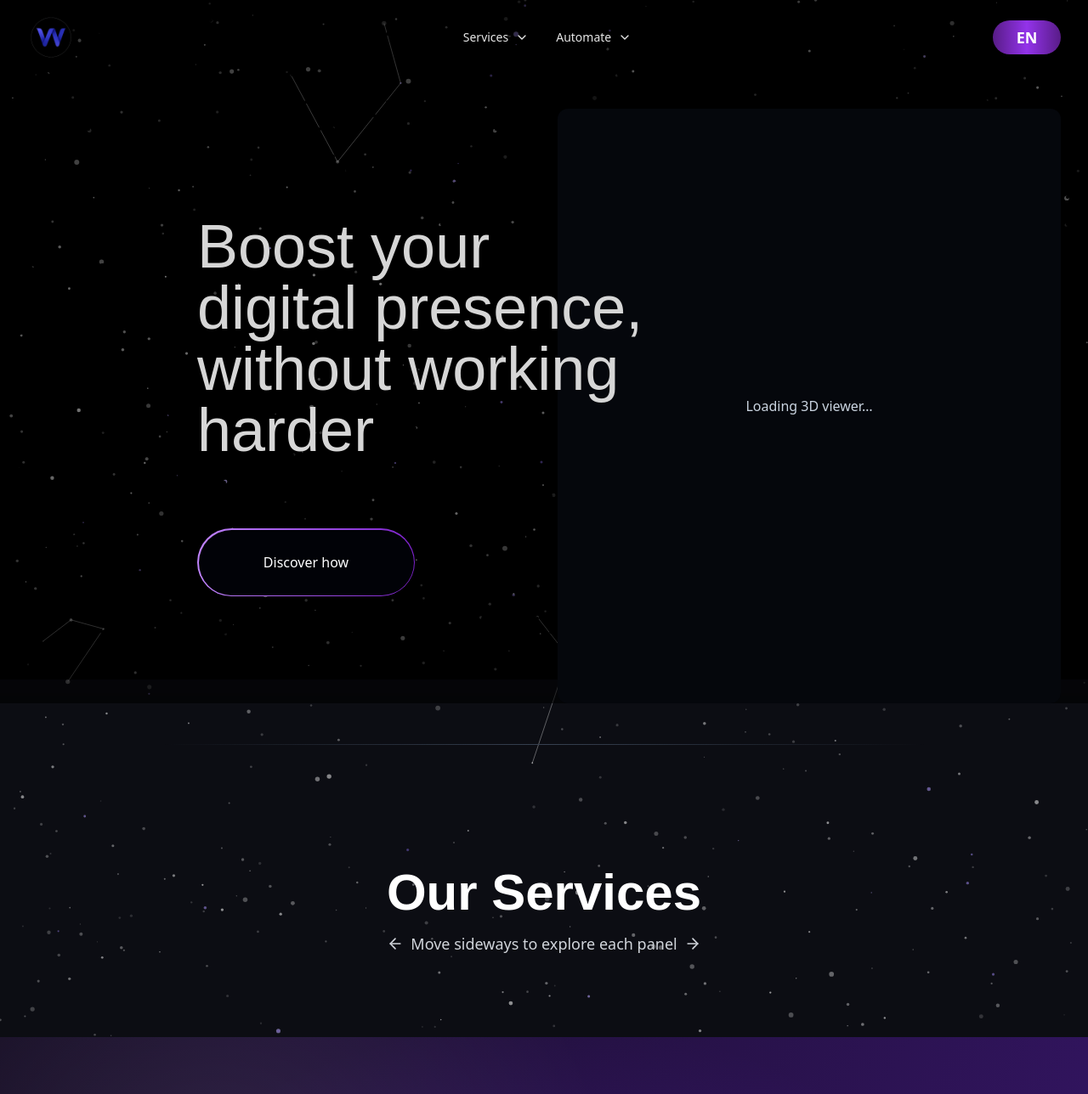
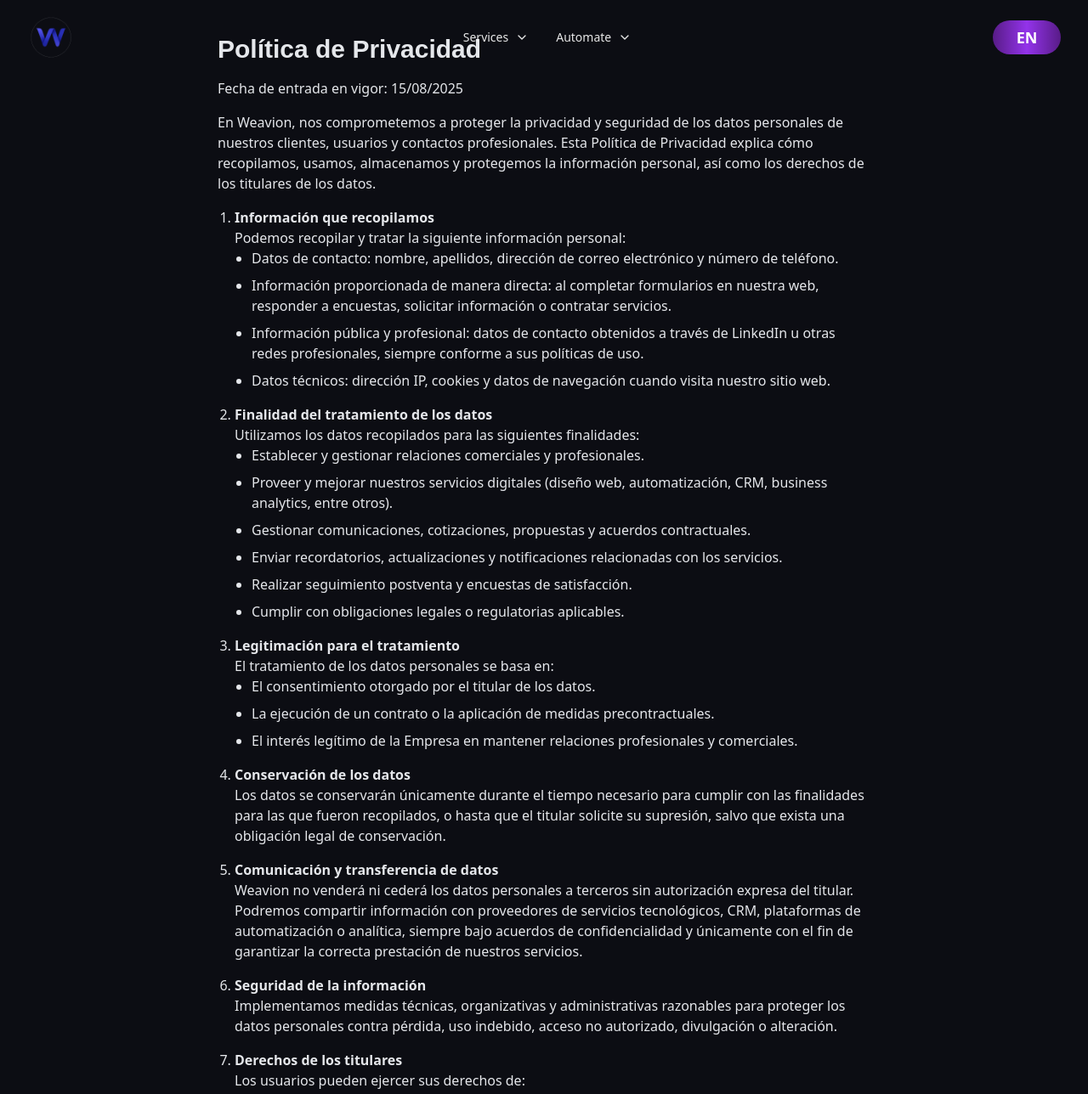
Before and after one commit to juanasaavedra/weavion, a React (Vite) app: page /#/privacy in a window 1280 px wide. Before the commit this address led to /#/. Shown: the top 1288 px of the page at 85% size. Built offline with nearby package versions, Linux system fonts and the light colour scheme; a web font is replaced by a local one.

Commit message:
Add footer and privacy policy page

```diff
--- a/src/App.jsx
+++ b/src/App.jsx
@@ -11,6 +11,7 @@ import StatsSection from "./StatsSection";
 import ProcessTimeline from "./ProcessTimeline";
 import ContactSection from "./ContactSection";
 import ServiciosPinnedSlider from "./ServiciosPinnedSlider.jsx";
+import Footer from "./Footer";
 
 /* -------------------------------------------------------
    Hook: carga el web component de Spline sin tocar index.html
@@ -327,6 +328,8 @@ export default function App() {
 
         {/* Spacer */}
         <div className="h-12 md:h-24" />
+
+        <Footer />
       </div>
     </>
   );
--- /dev/null
+++ b/src/Footer.jsx
@@ -0,0 +1,14 @@
+import React from 'react';
+import { Link } from 'react-router-dom';
+
+export default function Footer() {
+  return (
+    <footer className="py-6 text-center text-gray-400">
+      <div className="space-x-4">
+        <a href="mailto:sales@weavion.xyz" className="hover:text-white">sales@weavion.xyz</a>
+        <span>|</span>
+        <Link to="/privacy" className="hover:text-white">Política de Privacidad</Link>
+      </div>
+    </footer>
+  );
+}
--- a/src/main.jsx
+++ b/src/main.jsx
@@ -12,6 +12,7 @@ import GeneraCitas from './pages/GeneraCitas';
 import InventarioInteractivo from './pages/InventarioInteractivo';
 import CotizacionesInmediatas from './pages/CotizacionesInmediatas';
 import PostventaInteligente from './pages/PostventaInteligente';
+import PrivacyPolicy from './pages/PrivacyPolicy';
 import './index.css';
 import './i18n';
 import Header from './Header';
@@ -37,6 +38,7 @@ ReactDOM.createRoot(document.getElementById('root')).render(
           <Route path="services/instant-quotes" element={<CotizacionesInmediatas />} />
           <Route path="services/postventa" element={<PostventaInteligente />} />
           <Route path="services/smart-post-sale" element={<PostventaInteligente />} />
+          <Route path="privacy" element={<PrivacyPolicy />} />
         <Route path="*"          element={<Landing />} />  {/* fallback a landing */}
       </Routes>
     </HashRouter>
--- /dev/null
+++ b/src/pages/PrivacyPolicy.jsx
@@ -0,0 +1,84 @@
+import React from 'react';
+import Footer from '../Footer';
+
+export default function PrivacyPolicy() {
+  return (
+    <div className="px-4 py-10 text-gray-200">
+      <div className="max-w-3xl mx-auto">
+        <h1 className="text-3xl font-bold mb-4">Política de Privacidad</h1>
+        <p className="mb-4">Fecha de entrada en vigor: 15/08/2025</p>
+        <p className="mb-4">En Weavion, nos comprometemos a proteger la privacidad y seguridad de los datos personales de nuestros clientes, usuarios y contactos profesionales. Esta Política de Privacidad explica cómo recopilamos, usamos, almacenamos y protegemos la información personal, así como los derechos de los titulares de los datos.</p>
+        <ol className="list-decimal pl-5 space-y-4">
+          <li>
+            <p className="font-semibold">Información que recopilamos</p>
+            <p>Podemos recopilar y tratar la siguiente información personal:</p>
+            <ul className="list-disc pl-5 space-y-2">
+              <li>Datos de contacto: nombre, apellidos, dirección de correo electrónico y número de teléfono.</li>
+              <li>Información proporcionada de manera directa: al completar formularios en nuestra web, responder a encuestas, solicitar información o contratar servicios.</li>
+              <li>Información pública y profesional: datos de contacto obtenidos a través de LinkedIn u otras redes profesionales, siempre conforme a sus políticas de uso.</li>
+              <li>Datos técnicos: dirección IP, cookies y datos de navegación cuando visita nuestro sitio web.</li>
+            </ul>
+          </li>
+          <li>
+            <p className="font-semibold">Finalidad del tratamiento de los datos</p>
+            <p>Utilizamos los datos recopilados para las siguientes finalidades:</p>
+            <ul className="list-disc pl-5 space-y-2">
+              <li>Establecer y gestionar relaciones comerciales y profesionales.</li>
+              <li>Proveer y mejorar nuestros servicios digitales (diseño web, automatización, CRM, business analytics, entre otros).</li>
+              <li>Gestionar comunicaciones, cotizaciones, propuestas y acuerdos contractuales.</li>
+              <li>Enviar recordatorios, actualizaciones y notificaciones relacionadas con los servicios.</li>
+              <li>Realizar seguimiento postventa y encuestas de satisfacción.</li>
+              <li>Cumplir con obligaciones legales o regulatorias aplicables.</li>
+            </ul>
+          </li>
+          <li>
+            <p className="font-semibold">Legitimación para el tratamiento</p>
+            <p>El tratamiento de los datos personales se basa en:</p>
+            <ul className="list-disc pl-5 space-y-2">
+              <li>El consentimiento otorgado por el titular de los datos.</li>
+              <li>La ejecución de un contrato o la aplicación de medidas precontractuales.</li>
+              <li>El interés legítimo de la Empresa en mantener relaciones profesionales y comerciales.</li>
+            </ul>
+          </li>
+          <li>
+            <p className="font-semibold">Conservación de los datos</p>
+            <p>Los datos se conservarán únicamente durante el tiempo necesario para cumplir con las finalidades para las que fueron recopilados, o hasta que el titular solicite su supresión, salvo que exista una obligación legal de conservación.</p>
+          </li>
+          <li>
+            <p className="font-semibold">Comunicación y transferencia de datos</p>
+            <p>Weavion no venderá ni cederá los datos personales a terceros sin autorización expresa del titular. Podremos compartir información con proveedores de servicios tecnológicos, CRM, plataformas de automatización o analítica, siempre bajo acuerdos de confidencialidad y únicamente con el fin de garantizar la correcta prestación de nuestros servicios.</p>
+          </li>
+          <li>
+            <p className="font-semibold">Seguridad de la información</p>
+            <p>Implementamos medidas técnicas, organizativas y administrativas razonables para proteger los datos personales contra pérdida, uso indebido, acceso no autorizado, divulgación o alteración.</p>
+          </li>
+          <li>
+            <p className="font-semibold">Derechos de los titulares</p>
+            <p>Los usuarios pueden ejercer sus derechos de:</p>
+            <ul className="list-disc pl-5 space-y-2">
+              <li>Acceso a sus datos personales.</li>
+              <li>Rectificación de información inexacta o incompleta.</li>
+              <li>Supresión de los datos cuando ya no sean necesarios.</li>
+              <li>Limitación u oposición al tratamiento de datos.</li>
+              <li>Portabilidad de los datos, cuando aplique.</li>
+            </ul>
+            <p>Las solicitudes pueden enviarse al correo electrónico: <a href="mailto:sales@weavion.xyz" className="underline">sales@weavion.xyz</a>.</p>
+          </li>
+          <li>
+            <p className="font-semibold">Uso de cookies</p>
+            <p>Nuestro sitio web utiliza cookies para mejorar la experiencia de usuario, analizar tráfico y personalizar contenidos. El usuario puede configurar su navegador para rechazar cookies, aunque algunas funciones del sitio podrían no estar disponibles.</p>
+          </li>
+          <li>
+            <p className="font-semibold">Actualizaciones de la Política de Privacidad</p>
+            <p>Weavion podrá actualizar esta Política de Privacidad periódicamente. Se recomienda revisar esta página de forma regular para estar informado sobre cualquier cambio.</p>
+          </li>
+          <li>
+            <p className="font-semibold">Contacto</p>
+            <p>Si tiene preguntas sobre esta Política de Privacidad o sobre el tratamiento de sus datos, puede contactarnos en: <a href="mailto:sales@weavion.xyz" className="underline">sales@weavion.xyz</a>.</p>
+          </li>
+        </ol>
+      </div>
+      <Footer />
+    </div>
+  );
+}
```
